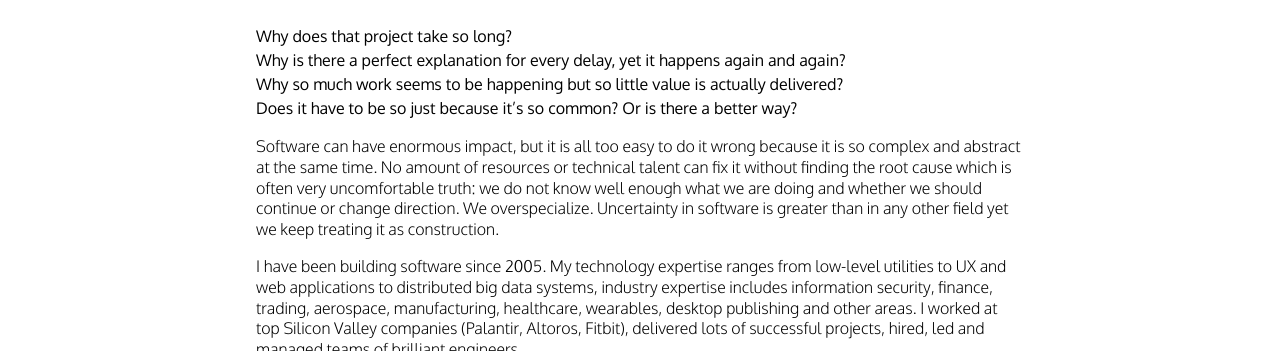
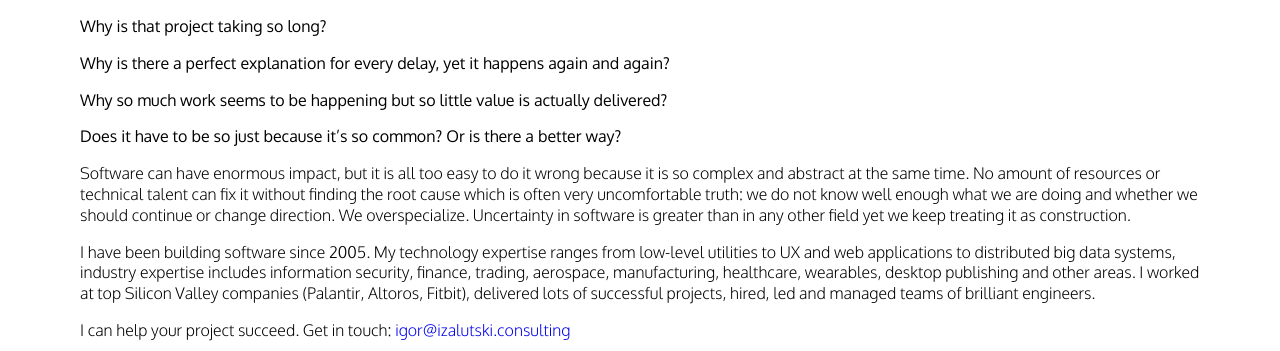
Before and after one commit to ZIJ/izalutski-consulting, a plain HTML site: page index.html in a window 1280 px wide. Shown: the top 351 px of the page. Drawn offline with Linux system fonts and the light colour scheme.

Commit message:
Update markup

```diff
--- a/index.html
+++ b/index.html
@@ -13,10 +13,16 @@
     </head>
     <body>
         <article>
-            <p class="questions">
-                Why does that project take so long? <br/>
-                Why is there a perfect explanation for every delay, yet it happens again and again? <br/>
-                Why so much work seems to be happening but so little value is actually delivered? <br/>
+            <p class="question">
+                Why is that project taking so long?
+            </p class="question">
+            <p class="question">
+                Why is there a perfect explanation for every delay, yet it happens again and again?
+            </p>
+            <p class="question">
+                Why so much work seems to be happening but so little value is actually delivered?
+            </p>
+            <p class="question">
                 Does it have to be so just because it’s so common? Or is there a better way?
             </p>
             <p>
--- a/main.css
+++ b/main.css
@@ -1,20 +1,18 @@
 body {
-	padding-top: 0.5em;
+	padding: 0 1.5em;
 	font-family: 'Oxygen', sans-serif;
 	line-height: 1.3em;
 	font-weight: 300;
 }
 
 article {
-	width: 60%;
 	margin: 0 auto;
-	min-width: 600px;
-	max-width: 1500px;
+	min-width: 270px;
+	max-width: 70em;
 }
 
-.questions {
+.question {
 	font-weight: 400;
-	line-height: 1.5em;
 }
 
 a {
```
